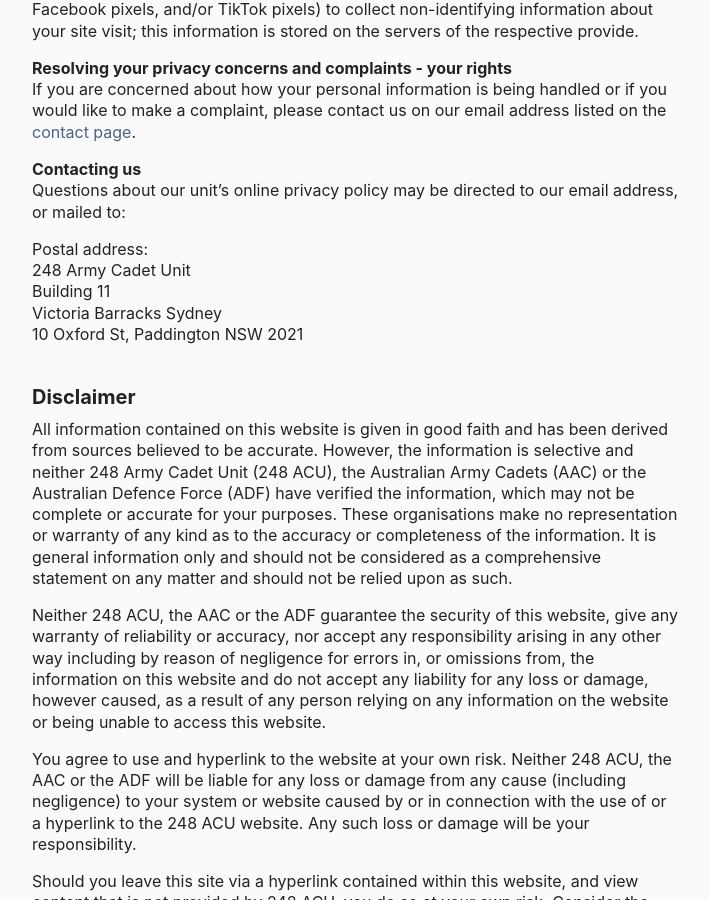
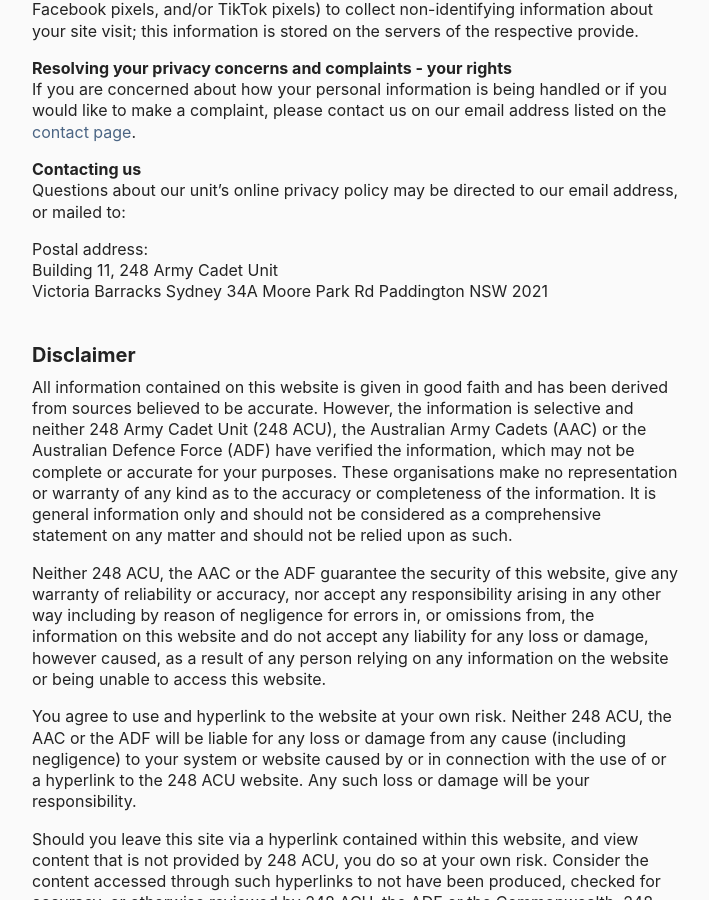
Before and after one commit to alansfyeung/248acu-website, a Jekyll site: the page built from _pages/privacy-disclaimer.md, in a window 1280 px wide and 900 px high, scrolled down 399 px. Shown: the whole window, without its empty margins (284-993 px from the left). Built offline with Jekyll 4.4.1, drawn with Linux system fonts in a browser that asks for light colours; cached includes are drawn as plain includes.

Commit message:
Update content

```diff
--- a/_pages/privacy-disclaimer.md
+++ b/_pages/privacy-disclaimer.md
@@ -21,10 +21,10 @@
 Questions about our unit's online privacy policy may be directed to our email address, or mailed to:
 
 Postal address:
-248 Army Cadet Unit
-Building 11
+Building 11, 248 Army Cadet Unit
 Victoria Barracks Sydney
-10 Oxford St, Paddington NSW 2021
+34A Moore Park Rd
+Paddington NSW 2021
 
 
 ## Disclaimer
```
Also changed, not shown: _pages/about.md (+1 -3 lines), _pages/sponsor.md (+1 -1 lines), _posts/2022/2022-07-04-july-2022-open-days.md (+4 -2 lines).
